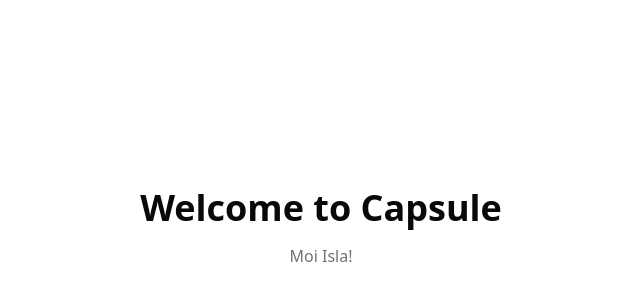
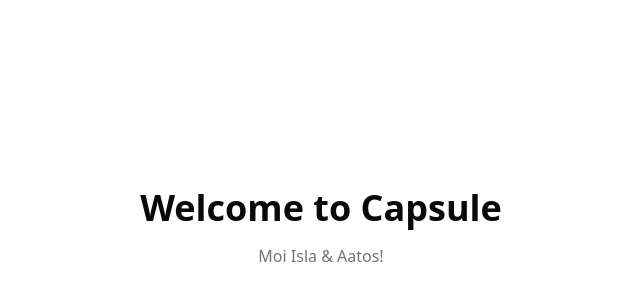
Before and after one commit to TheAntro/capsule, a Next.js app: page / in a window 1280 px wide. Shown: the part 172-472 px from the top of the page, without its empty margins (319-959 px from the left). Built offline with nearby package versions, Linux system fonts and the light colour scheme.

Commit message:
Some tweaks to deployment to see if changes are really built

```diff
--- a/src/app/page.tsx
+++ b/src/app/page.tsx
@@ -3,7 +3,7 @@
     <main className="min-h-screen flex items-center justify-center">
       <div className="text-center">
         <h1 className="text-4xl font-bold text-foreground mb-4">Welcome to Capsule</h1>
-        <p className="text-muted-foreground">Moi Isla!</p>
+        <p className="text-muted-foreground">Moi Isla & Aatos!</p>
       </div>
     </main>
   );
```
